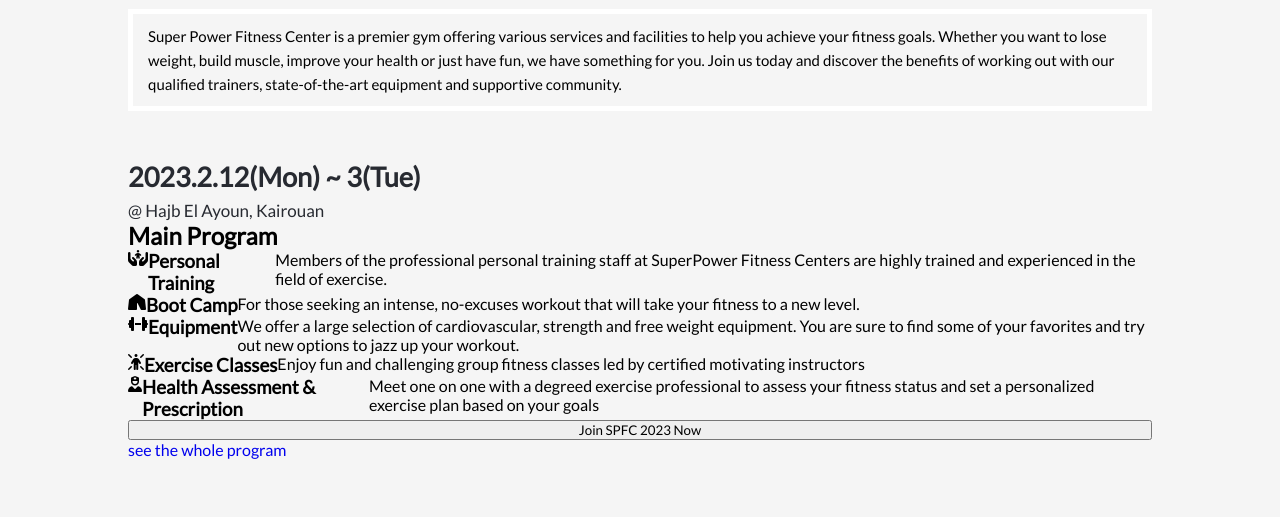
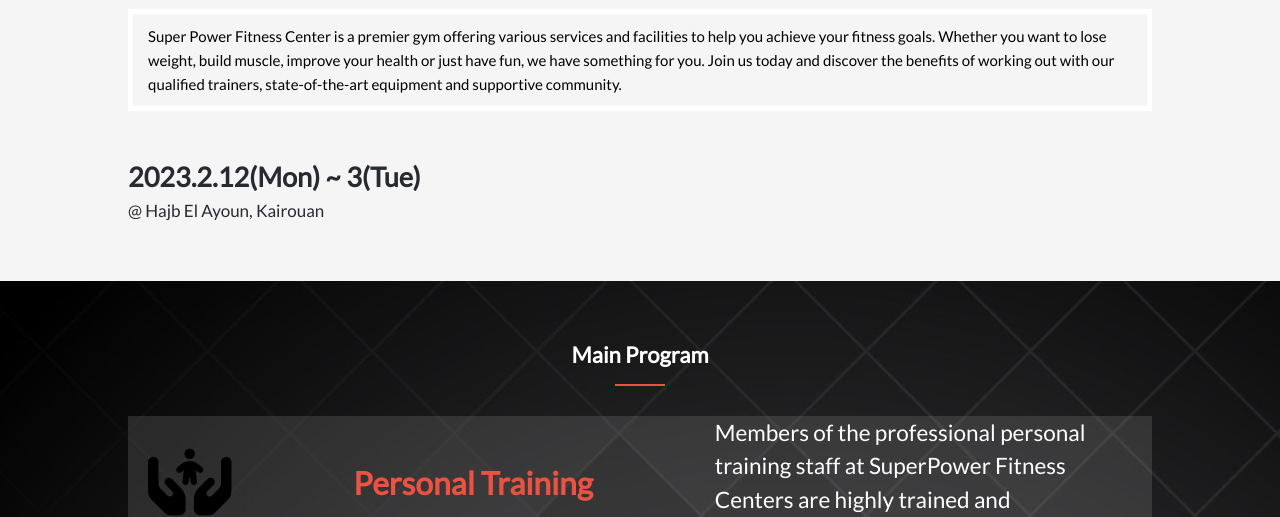
Before and after one commit to Chawki-Mbarki/Body-Building, a website: page index.html in a window 1280 px wide. Shown: the part 317-834 px from the top of the page. Before the commit the page ends 800 px from the top, so only its background shows below. Drawn offline with Linux system fonts and the light colour scheme; some icons are missing.

Commit message:
Style about section

```diff
--- a/style.css
+++ b/style.css
@@ -194,3 +194,81 @@
   color: #272a31;
   margin-top: 7px;
 }
+
+/* ============================ about Styles ===================================== */
+
+#about {
+  margin-top: 60px;
+}
+
+#program {
+  background-image: url(assets/images/about.jpg);
+  background-repeat: no-repeat;
+  background-size: cover;
+  position: relative;
+}
+
+#program .wrapper {
+  justify-content: center;
+}
+
+.title {
+  margin: 30px auto;
+  text-align: center;
+  font-size: 22px;
+  color: #fff;
+  background-image: linear-gradient(#ec5242, #ec5242);
+  background-size: 50px 2px;
+  background-position: center bottom;
+  background-repeat: no-repeat;
+  padding-bottom: 18px;
+  padding-top: 30px;
+}
+
+.tag {
+  gap: 12px;
+}
+
+.program-tag {
+  justify-content: space-between;
+  align-items: center;
+  padding: 0 1.564vw;
+  gap: 1.303vw;
+  background-color: rgba(162, 162, 162, 0.2);
+  transition: all 0.5s ease-out;
+}
+
+.program-tag:hover {
+  transform: scale(1.1);
+}
+
+.program-img {
+  font-size: 5.215vw;
+  transition: all 0.5s ease-out;
+}
+
+.program-tag:hover .program-img {
+  color: #ec5242;
+}
+
+.program-title {
+  font-size: 2.477vw;
+  color: #ec5242;
+}
+
+.program-detail {
+  max-width: 32.594vw;
+  font-size: 1.76vw;
+  line-height: 2.6vw;
+  color: #fff;
+}
+
+.join-btn {
+  width: 35.202vw;
+  height: 8.474vh;
+  font-size: 2.216vw;
+  background-color: #ec5242;
+  color: #fff;
+  margin: 30px auto;
+  border: none;
+}
```
